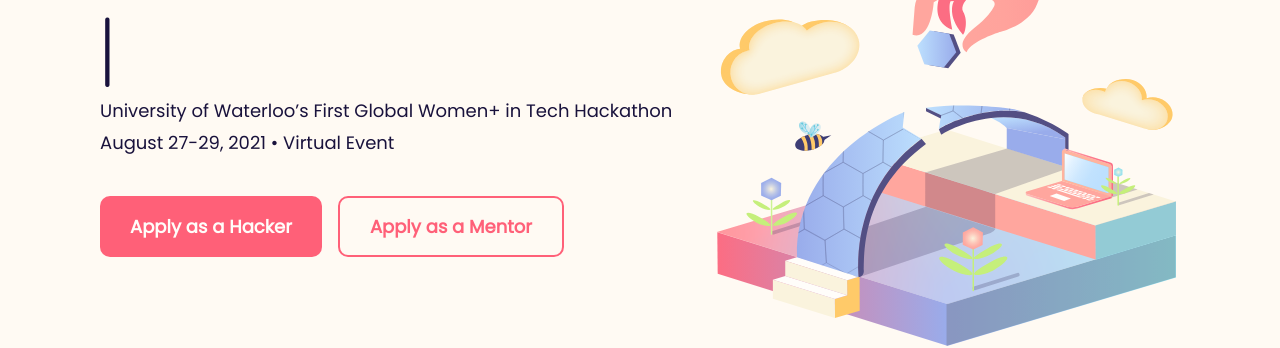
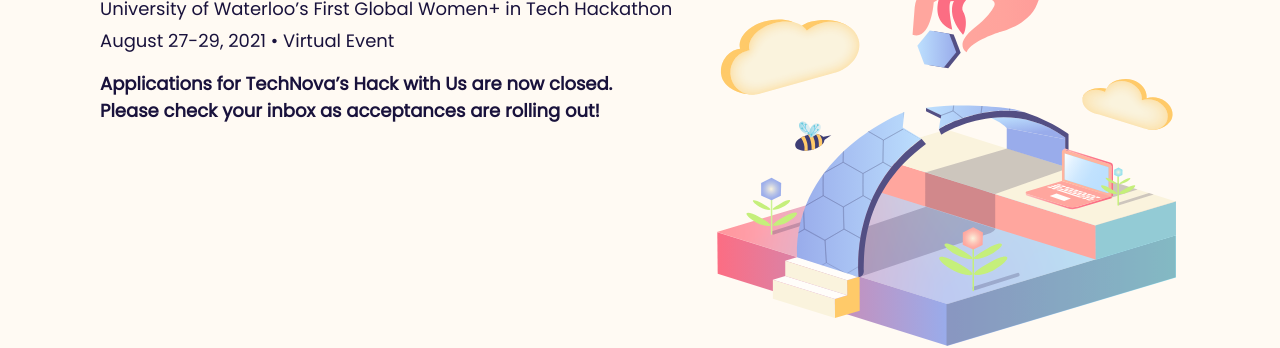
Before and after one commit to itstechnova/itstechnova.com, a React (Create React App) app: page / in a window 1280 px wide. Shown: the part 276-624 px from the top of the page. Built offline with nearby package versions, Linux system fonts and the light colour scheme.

Commit message:
fixed lading

```diff
--- a/src/sections/Landing/Landing.jsx
+++ b/src/sections/Landing/Landing.jsx
@@ -5,7 +5,6 @@ import SectionWrapper from "../../components/SectionWrapper/SectionWrapper";
 import landing from "../../resources/strings/landing";
 import bridgeTile from "../../resources/images/graphics/bridge-tile.svg";
 import chevron from "../../resources/images/icons/learn_more.svg"
-import Button from "../../components/Button/Button";
 
 const TextLoop = () => {
     const [mounted, setMounted] = useState(true);
@@ -61,14 +60,9 @@ const Landing = () => {
                     <h4 className="landing-description">
                         {landing.description}
                     </h4>
-                </div>
-                <div className="landing-button-container">
-                    <Button link={landing.appLink} label={landing.applyCTA} />
-                    <Button link={landing.mentorAppLink} label={landing.mentorApplyCTA} type="button-2"/>
-                </div>
-                <div className="landing-button-container-mobile">
-                    <Button link={landing.appLink} label={landing.applyCTAMobile} />
-                    <Button link={landing.mentorAppLink} label={landing.mentorApplyCTAMobile} type="button-2"/>
+
+                <h4 className="landing-apps-closed">Applications for TechNova’s Hack with Us are now closed. Please check your inbox as acceptances are rolling out! </h4>
+                <h4 className="landing-apps-closed-mobile">Applications are now closed. </h4>
                 </div>
 
                 <div className="landing-graphic-container">
--- a/src/sections/Landing/Landing.scss
+++ b/src/sections/Landing/Landing.scss
@@ -182,6 +182,27 @@
         }
     }
 
+    &-apps-closed {
+        max-width: 540px;
+        margin-top: 16px;
+        font-weight: bold;
+        @include phone {
+            visibility: hidden;
+            display: none;
+        }
+    }
+
+    &-apps-closed-mobile {
+
+        visibility: hidden;
+        @include phone {
+            max-width: 540px;
+            visibility: visible;
+            align-self: flex-end;
+            margin: 20px 0 0 0;
+        }
+    }
+
 
     &-slogan {
         grid-area: text-slogan;
```
